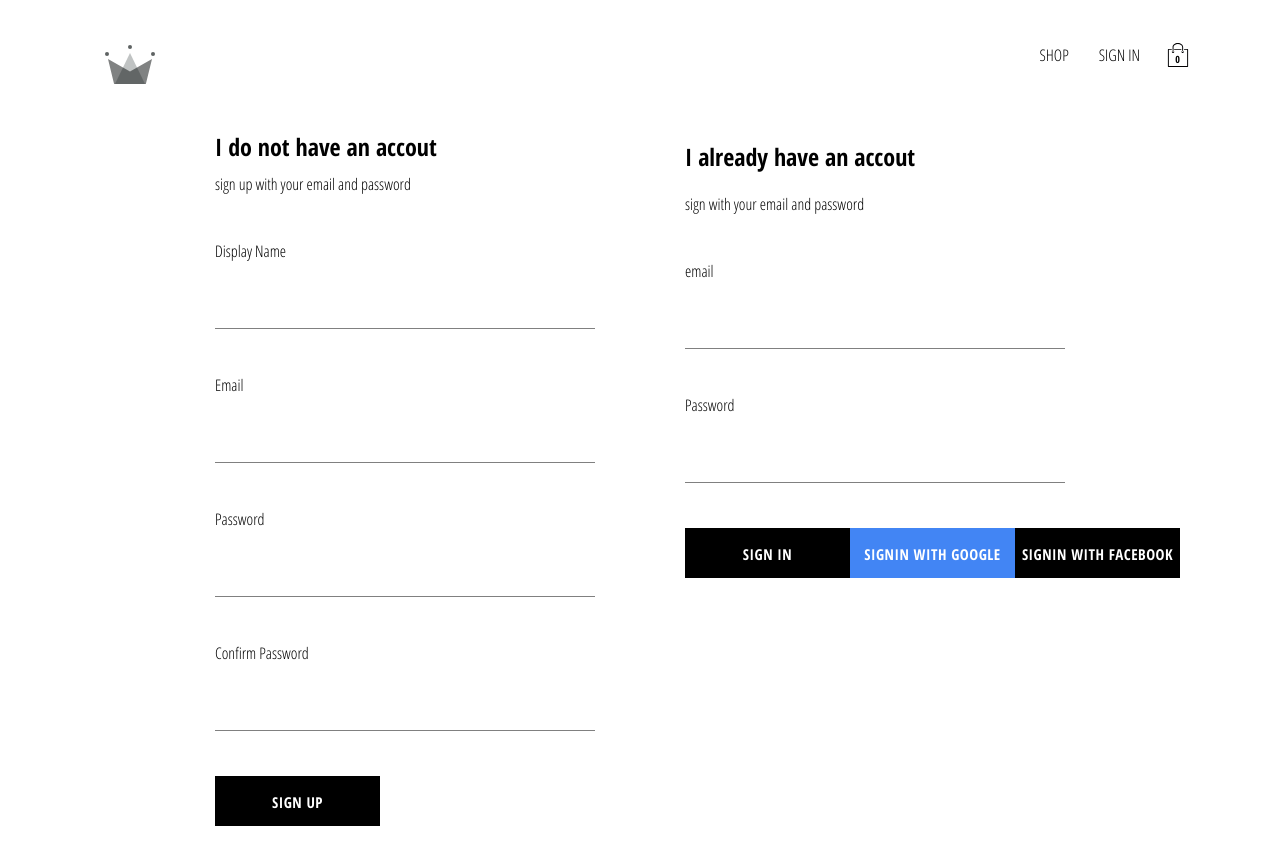
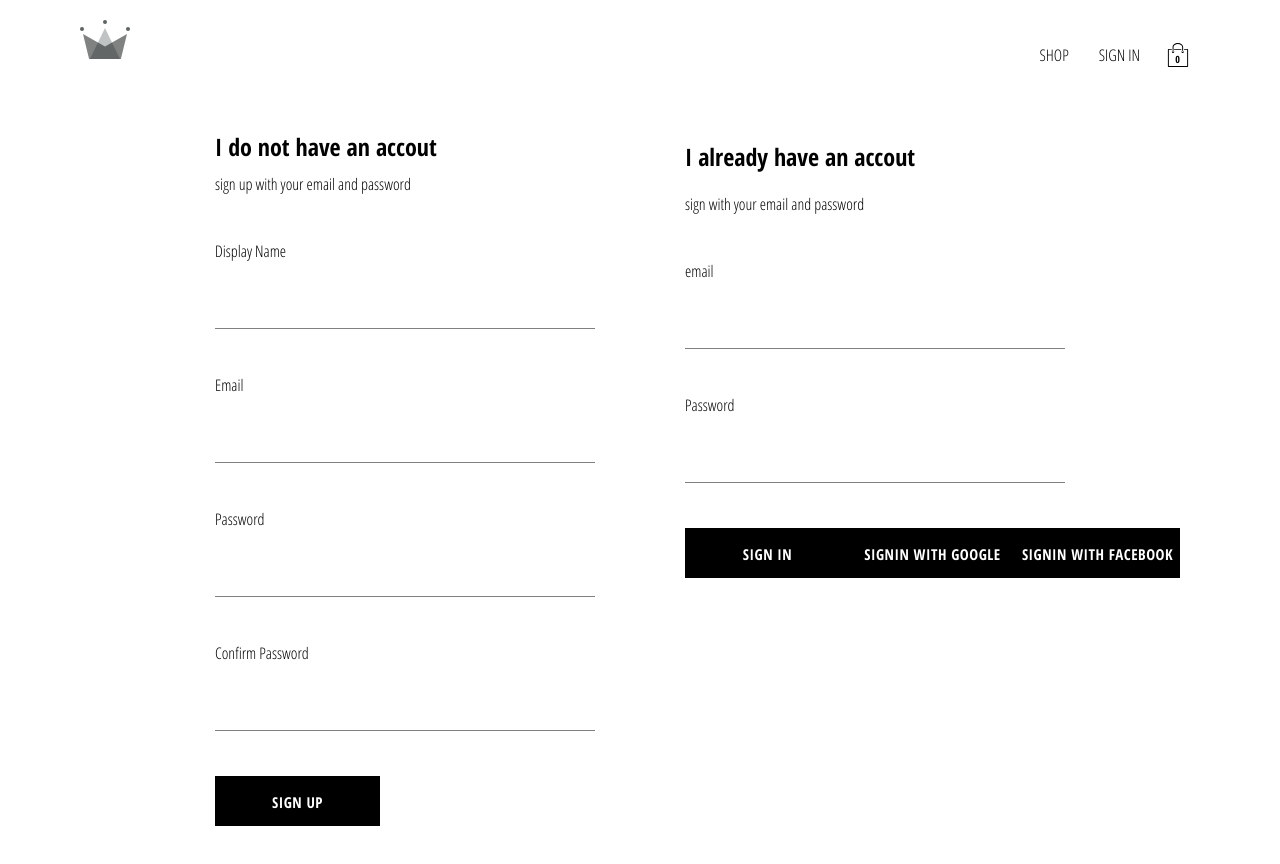
Before and after one commit to fauzsp/react-ecommerce, a React (Create React App) app: page /signin in a window 1280 px wide. Shown: the top 864 px of the page. Built offline with nearby package versions, Linux system fonts and the light colour scheme; no server answers; the database is empty; sample sign-in values are in the browser's storage.

Commit message:
styled component library added and code pushed

```diff
--- a/package.json
+++ b/package.json
@@ -18,6 +18,7 @@
     "redux-logger": "^3.0.6",
     "redux-persist": "^6.0.0",
     "reselect": "^4.0.0",
+    "styled-components": "^5.2.1",
     "web-vitals": "^0.2.4"
   },
   "scripts": {
--- a/src/components/commons/header/header.component.jsx
+++ b/src/components/commons/header/header.component.jsx
@@ -11,7 +11,7 @@ import {
   selectShowHeader,
   selecthidden,
 } from "../../../redux/user/user.selectors.js";
-import "./header.component.scss";
+import {OptionDiv, OptionLink, OptionsContainer, LogoContainer, HeaderContainer} from "./header.styles";
 
 const Header = ({ currentUser, showHeader, hidden }) => {
   const handleClick = function () {
@@ -27,32 +27,31 @@ const Header = ({ currentUser, showHeader, hidden }) => {
     }
   };
   return (
-    <div className="header">
-      <Link className="logo-container" to={"/"}>
-        <HeaderLogo className="logo" />
-      </Link>
-      <div className="options">
-        <div className="sample"></div>
-        <Link to={"/shop"} className="option">
+    <HeaderContainer>
+      <LogoContainer to={"/"}>
+        <HeaderLogo />
+      </LogoContainer>
+      <OptionsContainer>
+        <OptionLink to={"/shop"}>
           SHOP
-        </Link>
+        </OptionLink>
         {showHeader ? (
           <div>
             {currentUser ? (
-              <div onClick={handleClick} className="option">
+              <OptionDiv onClick={handleClick}>
                 SIGN OUT
-              </div>
+              </OptionDiv>
             ) : null}
           </div>
         ) : (
-          <Link to={"/signin"} className="option">
+          <OptionLink to={"/signin"}>
             SIGN IN
-          </Link>
+          </OptionLink>
         )}
         <CartIcon />
-      </div>
+      </OptionsContainer>
       {hidden ? null : <CartDropDown />}
-    </div>
+    </HeaderContainer>
   );
 };
 const mapStateToProps = createStructuredSelector({
--- a/src/components/commons/header/header.component.scss
+++ b/src/components/commons/header/header.component.scss
@@ -1,9 +1,5 @@
 .header {
-  height: 70px;
-  width: 100%;
-  display: flex;
-  justify-content: space-between;
-  margin-bottom: 25px;
+
 
   .logo-container {
     height: 100%;
--- /dev/null
+++ b/src/components/commons/header/header.styles.jsx
@@ -0,0 +1,33 @@
+import styled, {css} from "styled-components";
+import {Link} from "react-router-dom";
+
+export const HeaderContainer = styled.div`
+  height: 70px;
+  width: 100%;
+  display: flex;
+  justify-content: space-between;
+  margin-bottom: 25px;
+`;
+
+const OptionsContainerStyles = css`
+    padding: 10px 15px;
+    cursor: pointer;
+`
+export const LogoContainer = styled(Link)`
+    height: 100%;
+    width: 70px;
+`
+
+export const OptionsContainer = styled.div`
+    width: 50%;
+    height: 100%;
+    display: flex;
+    align-items: center;
+    justify-content: flex-end;
+`
+export const OptionDiv = styled.div`
+    ${OptionsContainerStyles}
+`
+export const OptionLink = styled(Link)`
+    ${OptionsContainerStyles}
+`
--- a/src/components/utilities/custom-button/custom-button.component.jsx
+++ b/src/components/utilities/custom-button/custom-button.component.jsx
@@ -1,21 +1,13 @@
 import React from "react";
-import "./custom-button.component.scss";
+import {CustomButtonContainer} from "./custom-buttons.styles";
 
 const CustomButton = ({
-  children,
-  isGoogleSignIn,
-  inverted,
-  ...otherProps
+  children, ...Props
 }) => {
   return (
-    <button
-      {...otherProps}
-      className={`${inverted ? "inverted" : ""} ${
-        isGoogleSignIn ? "google-sign-in" : ""
-      } custom-button`}
-    >
+    <CustomButtonContainer {...Props}>
       {children}
-    </button>
+    </CustomButtonContainer>
   );
 };
 
--- a/src/components/utilities/custom-button/custom-button.component.scss
+++ b/src/components/utilities/custom-button/custom-button.component.scss
@@ -13,28 +13,27 @@
   font-weight: bolder;
   border: none;
   cursor: pointer;
-  &.google-sign-in {
-    background-color: #4285f4;
-    &:hover {
-      background-color: #357ae8;
-      border: none;
-    }
+   &:hover {
+    background-color: white;
+    color: black;
+    border: 1px solid black;
   }
 
   &.inverted {
     background-color: white;
     color: black;
     border: 1px solid black;
-
     &:hover {
       background-color: black;
       color: white;
       border: none;
     }
   }
-  &:hover {
-    background-color: white;
-    color: black;
-    border: 1px solid black;
-  }
+   &.google-sign-in {
+    background-color: #4285f4;
+    &:hover {
+      background-color: #357ae8;
+      border: none;
+    }
+   }
 }
--- /dev/null
+++ b/src/components/utilities/custom-button/custom-buttons.styles.jsx
@@ -0,0 +1,53 @@
+import styled, {css} from "styled-components";
+
+
+const buttonStyles = css`
+  background-color: black;
+  color: white;
+  border:none;
+  &:hover {
+      background-color: white;
+      color: black;
+      border:1px solid black;
+  }
+`
+const getButtonStyles = props => {
+    if(props.isGoogleSignIn) {
+        return googleSignInButton;
+    }
+    return props.inverted ? invertedButtonStyles : buttonStyles;
+}
+const invertedButtonStyles = css`
+    background-color: white;
+    color: black;
+    border: 1px solid black;
+    &:hover {
+        background-color: black;
+        color: white;
+        border: none;
+    }
+`
+const googleSignInButton = css`
+    background-color: #4285f4;
+    &:hover {
+      background-color: #357ae8;
+      color:#ccc;
+      border: none;
+    }
+`
+
+export const CustomButtonContainer = styled.button`
+  min-width: 165px;
+  width: auto;
+  height: 50px;
+  letter-spacing: 0.5px;
+  line-height: 50px;
+  text-align: center;
+  font-size: 15px;
+  text-transform: uppercase;
+  font-family: "Open Sans Condensed";
+  font-weight: bolder;
+  border: none;
+  cursor: pointer;
+  ${buttonStyles}
+`;
--- a/src/pages/homepage-component/homepage.component.jsx
+++ b/src/pages/homepage-component/homepage.component.jsx
@@ -1,12 +1,12 @@
 import React from "react";
 import Directory from "../../components/directory/directory.component";
-import "./homepage.component.scss";
+import {HomePageContainer} from "./homepage.styles.component";
 
 const HomePage = () => {
   return (
-    <div className="homepage">
+      <HomePageContainer>
       <Directory />
-    </div>
+    </HomePageContainer>
   );
 };
 
--- /dev/null
+++ b/src/pages/homepage-component/homepage.styles.component.jsx
@@ -0,0 +1,8 @@
+import styled from "styled-components";
+
+export const HomePageContainer = styled.div`
+  display: flex;
+  flex-direction: column;
+  align-items: center;
+  padding: 20px 80px;
+`
```
Also changed, not shown: 1 other file (tests, documents, lock files or other folders).
